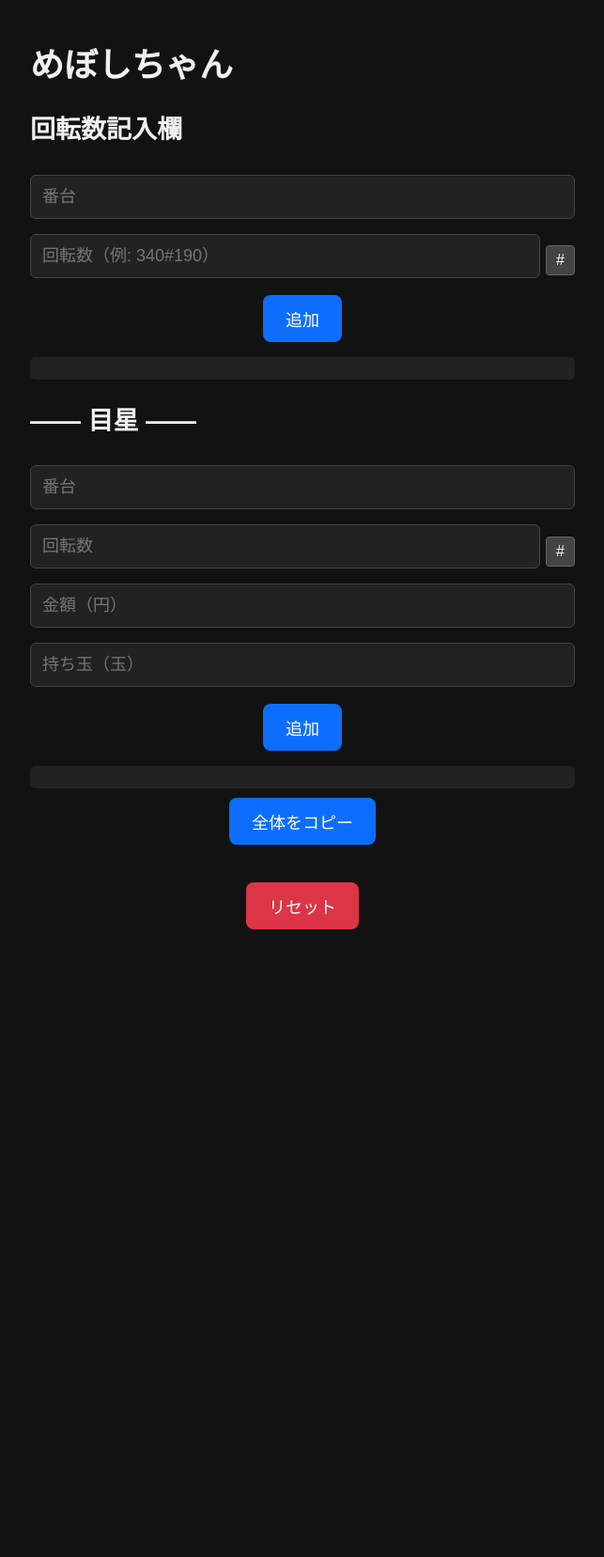
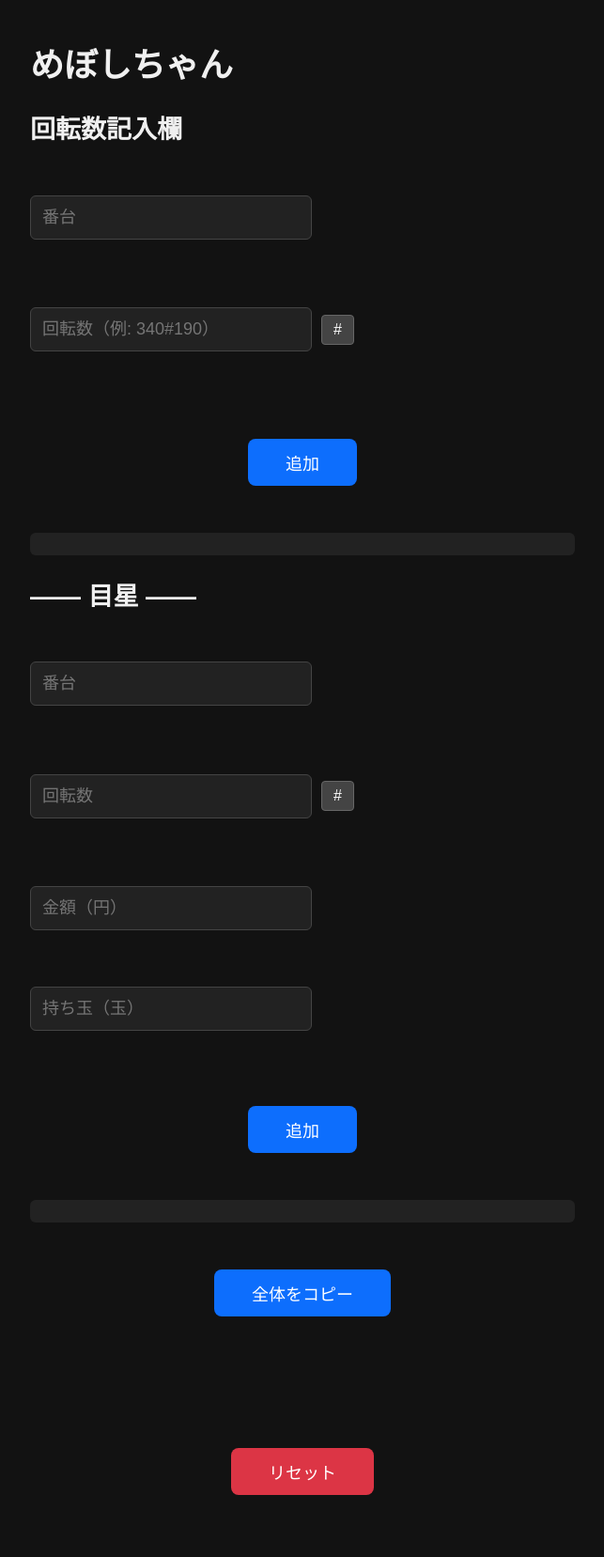
Before and after one commit to kurohige0812/meboshi, a Flask app: page / in a window 1280 px wide. Shown: the whole page at 94% size, without its empty margins (318-961 px from the left). Before the commit the page ends 989 px from the top, so only its background shows below. Run offline with Flask 3, Linux system fonts and the light colour scheme.

Commit message:
fix: スマホ表示改善とリセットボタンの調整

```diff
--- a/static/dark.css
+++ b/static/dark.css
@@ -25,21 +25,21 @@ html, body {
 }
 
 input {
-  width: 100%;
+  width: 300px;
   padding: 12px;
-  margin: 8px 0;
+  margin: 30px 0;
   font-size: 18px;
   border: 1px solid #444;
   border-radius: 6px;
   background-color: #222;
   color: white;
-  max-width: 100%;
+  max-width: 300px;
 }
 
 button {
-  padding: 12px 24px;
+  padding: 12px 40px;
   font-size: 18px;
-  margin-top: 10px;
+  margin: 50px;
   background: #0d6efd;
   color: white;
   border: none;
@@ -64,8 +64,8 @@ button {
 }
 
 .hash-btn {
-  margin-left: 6px;
-  padding: 6px 10px;
+  margin-left: 10px;
+  padding: 6px 12px;
   font-size: 16px;
   background-color: #444;
   color: #fff;
@@ -81,7 +81,7 @@ button {
 .reset-btn {
   background-color: #dc3545; /* 赤系 */
   color: white;
-  margin-top: 40px;
+  margin-top: 140px;
 }
 .reset-btn:hover {
   background-color: #b52a38;
```
